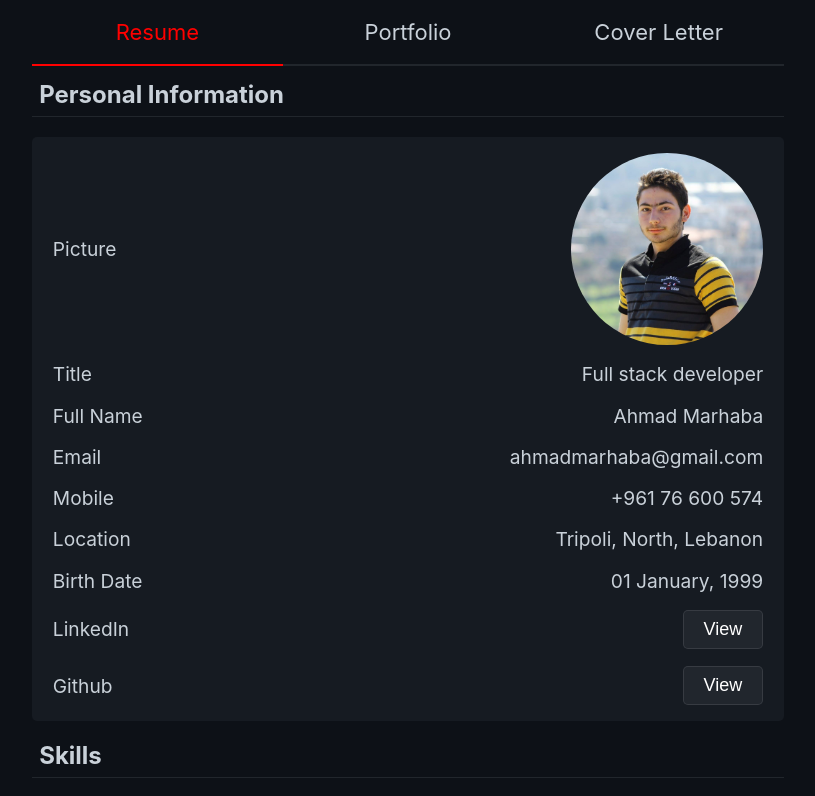
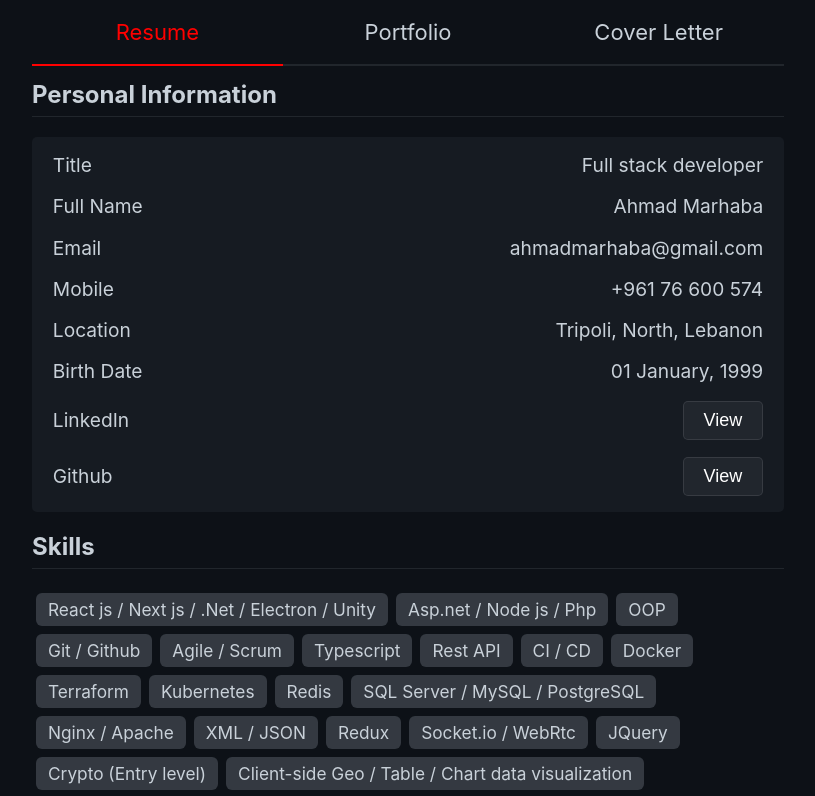
Before and after one commit to ahmadmarhaba/ahmadmarhaba.github.io, a React (Create React App) app: page / in a window 1280 px wide. Shown: the top 796 px of the page, without its empty margins (232-1047 px from the left). Built offline with nearby package versions, Linux system fonts and the light colour scheme.

Commit message:
update ui

```diff
--- a/src/App.css
+++ b/src/App.css
@@ -3,11 +3,12 @@ body{
   color:#c9d1d9;
 }
 .main{
-  width: 100%;
+  width: 96%;
   max-width: 47em;
   margin: auto;
   margin-bottom: 4em;
   margin-top: 5em;
+  padding: 0px 2%;
 }
 .main ul{
   list-style-type: none;
@@ -58,7 +59,6 @@ input[type=button]:hover{
 h2{
   border-bottom: 1px solid #21262C;
   padding-bottom: 0.3em;
-  padding-left: 0.3em;
 }
 .summary{
   color: #8b949e;
@@ -84,13 +84,6 @@ h2{
   font-size: 90%;
   overflow-x: auto;
   white-space: nowrap;
-}
-img{
-  border-radius: 50%;
-  width: 10em;
-  height: 10em;
-  object-fit: cover;
-  object-position: right;
 }
 .nav{
   position: fixed;
--- a/src/Component/PersonalInformation.js
+++ b/src/Component/PersonalInformation.js
@@ -10,10 +10,6 @@ function PersonalInformation() {
           <li><h2>Personal Information</h2></li>
           <li>
             <ul className='detailList'>
-              <li className='split'>
-                <span>{`Picture`}</span>
-                <img src='prof.jpg' alt='Profile Pic'/>
-              </li>
               <li className='split'>
                 <span>{`Title`}</span>
                 <span>{`Full stack developer`}</span>
```
